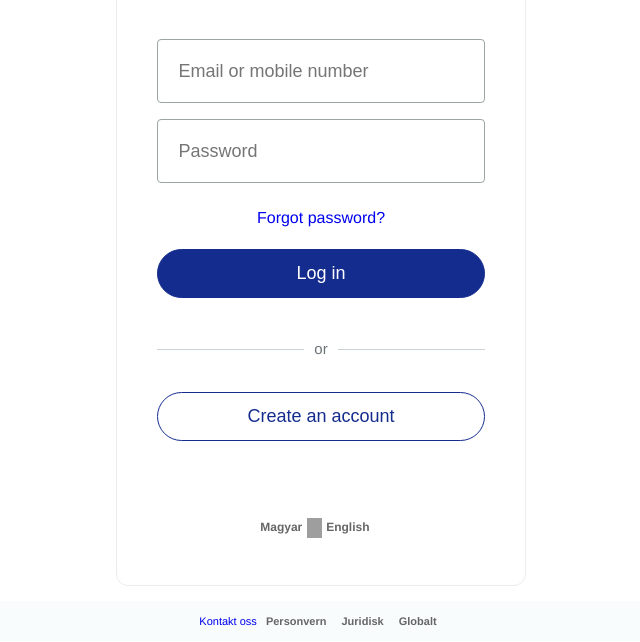
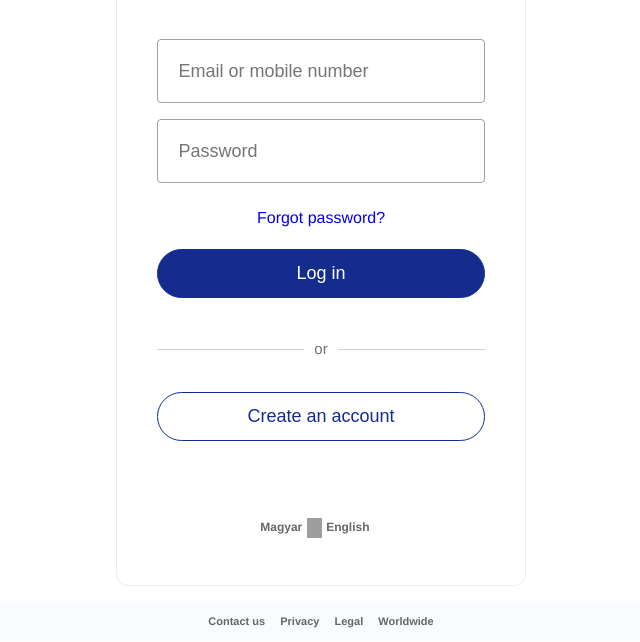
Before and after one commit to arman1108/paypal2, a plain HTML site: page index.html in a window 1280 px wide. Shown: the part 174-816 px from the top of the page, without its empty margins (319-959 px from the left). Drawn offline with Linux system fonts and the light colour scheme; grey boxes are pictures that could not be loaded.

Commit message:
Update index.html

```diff
--- a/index.html
+++ b/index.html
@@ -78,10 +78,10 @@ function myFunction() {
 
 <footer>
 		<div id="navbar">
-  <a href="https://www.paypal.com/no/smarthelp/contact-us" idi="nav">Kontakt oss</a>
-  <a href="https://www.paypal.com/no/webapps/mpp/ua/privacy-full" id="nav">Personvern</a>
-  <a href="https://www.paypal.com/no/webapps/mpp/ua/legalhub-full" id="nav">Juridisk</a>
-  <a href="https://www.paypal.com/no/webapps/mpp/country-worldwide" id="nav">Globalt</a>
+  <a href="https://www.paypal.com/no/smarthelp/contact-us" id="nav">Contact us</a>
+  <a href="https://www.paypal.com/no/webapps/mpp/ua/privacy-full" id="nav">Privacy</a>
+  <a href="https://www.paypal.com/no/webapps/mpp/ua/legalhub-full" id="nav">Legal</a>
+  <a href="https://www.paypal.com/no/webapps/mpp/country-worldwide" id="nav">Worldwide</a>
 </div>
 	</footer>
 </html>
```
